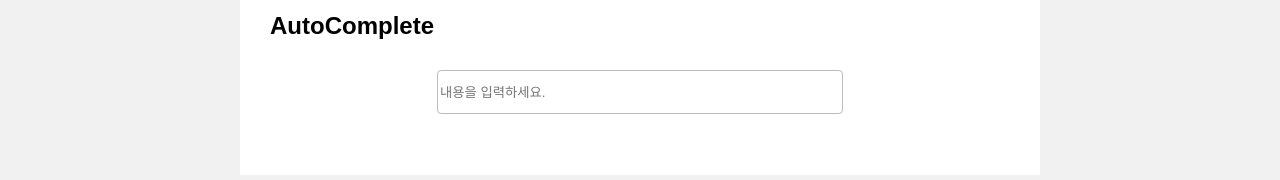
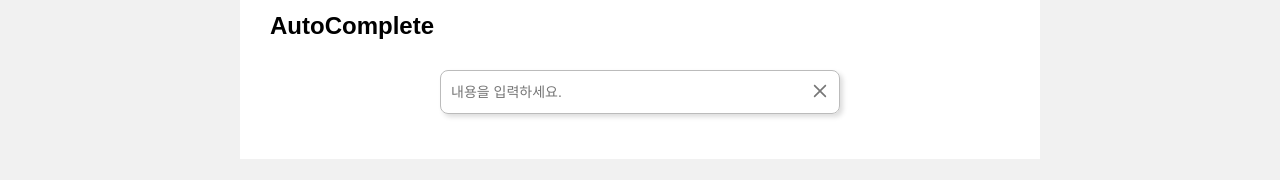
Before and after one commit to sana0803/wanted_pre_onboarding, a React (Create React App) app in the folder custom-component/: page / in a window 1280 px wide. Shown: the part 1068-1248 px from the top of the page. Built offline with nearby package versions, Linux system fonts and the light colour scheme.

Commit message:
feat: done auto complete styling

```diff
--- a/custom-component/src/component/AutoComplete.js
+++ b/custom-component/src/component/AutoComplete.js
@@ -1,5 +1,6 @@
 import React, { useState } from 'react';
 import '../css/auto.scss';
+import { CgClose } from 'react-icons/cg';
 
 const AutoComplete = () => {
   const wordData = [
@@ -44,23 +45,30 @@ const AutoComplete = () => {
     setSearchWord(keyword)
   }
 
+  const deleteWord = () => {
+    setSearchWord('')
+    setShowList(false)
+  }
+
   return (
     <div>
       <h2>AutoComplete</h2>
       <div className='flex-box'>
+        <div className='auto-search-wrap'>
           <input
             placeholder='내용을 입력하세요.'
-          className='auto-input'
+            className={showList ? 'auto-input-true' : 'auto-input'}
             value={searchWord}
             onChange={wordHandler}
-          open={showList}
           />
-        <div>
-          <ul>
+          <div className='close-btn'>
+            <CgClose size="20" color="#777" onClick={deleteWord} />
+          </div>
+
+        <ul className={showList ? 'show-true' : 'show-false'}>
           {wordList.map((wordItem, idx) => (
             <li
             key={idx}
-              className=''
             onClick={() => {setSearchWord(wordItem); setShowList(false)}}
             >
               {wordItem}
--- a/custom-component/src/css/auto.scss
+++ b/custom-component/src/css/auto.scss
@@ -1,10 +1,67 @@
 $blue: rgb(49, 17, 192);
 $white: #f7f7f7;
 
-.auto-input {
+@mixin search-input {
   border: 1px solid #bbb;
-  border-radius: 4px;
+  outline: none;
+  min-width: 250px;
+  width: 100%;
+  height: 44px;
+  box-sizing: border-box;
+  border-radius: 8px;
+  padding: 1px 10px;
+  font-size: 14px;
+}
+
+.auto-search-wrap {
+  position: relative;
   min-width: 250px;
   width: 50%;
-  height: 40px;
+  border-radius: 8px;
+  box-shadow:  3px 3px 5px #ddd;
 }
+
+.auto-input {
+  @include search-input;
+}
+
+.auto-input-true {
+  @include search-input;
+  border-radius: 8px 8px 0 0;
+}
+
+.close-btn {
+  position: absolute;
+  right: 10px;
+  top: 11px;
+
+  * {
+    cursor: pointer;
+  }
+}
+
+.show-true {
+  display: block;
+  padding: 6px 10px;
+  min-width: 250px;
+  margin: 0;
+  box-sizing: border-box;
+  border: 1px solid #bbb;
+  border-style: none solid solid solid;
+  border-radius: 0px 0px 8px 8px;
+  color: #333;
+
+  li {
+    list-style: none;
+    padding: 2px;
+  }
+
+  li:hover {
+    cursor: pointer;
+    background-color: #eee;
+  }
+}
+
+.show-false {
+  display: none;
+}
```
Lines whose indentation alone changed are shown as unchanged.
